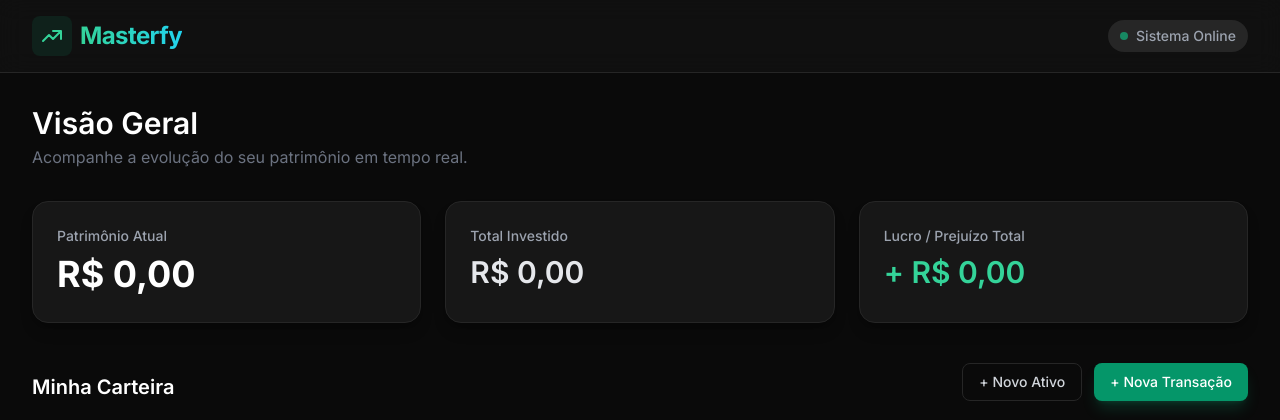
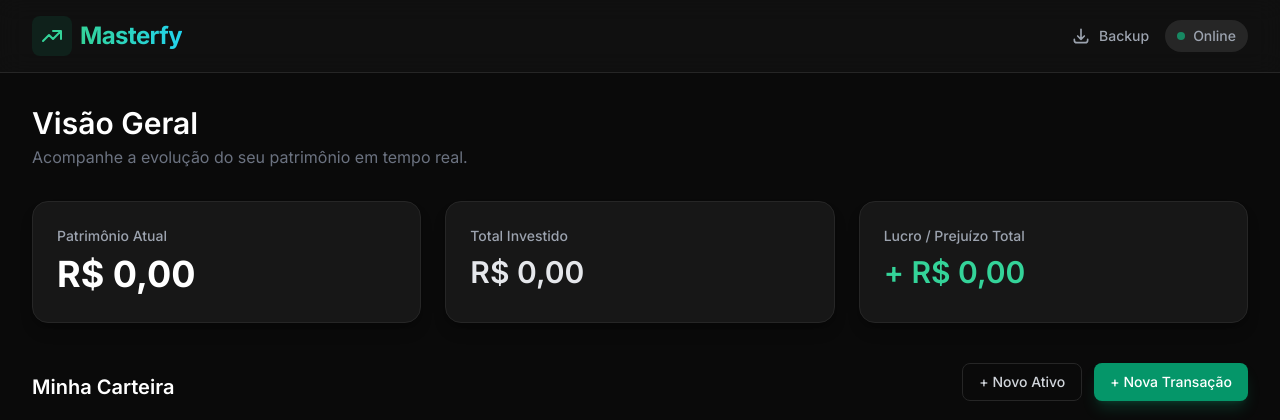
Before and after one commit to gvsprod/masterfy, a FastAPI app: page / in a window 1280 px wide. Shown: the top 420 px of the page. Run offline with FastAPI, Linux system fonts and the light colour scheme; data that the repository does not hold is empty; some libraries are stand-ins or nearby versions.

Commit message:
Implementa backup automatico diario e exportacao manual via web

```diff
--- a/app/main.py
+++ b/app/main.py
@@ -1,5 +1,5 @@
 from fastapi import FastAPI, HTTPException, Depends, Request, Form
-from fastapi.responses import HTMLResponse, RedirectResponse
+from fastapi.responses import HTMLResponse, RedirectResponse, FileResponse
 from fastapi.templating import Jinja2Templates
 from pydantic import BaseModel
 from fastapi import FastAPI, HTTPException, Depends
@@ -7,7 +7,6 @@ from pydantic import BaseModel
 from typing import Optional, List
 from datetime import date
 from apscheduler.schedulers.background import BackgroundScheduler
-from app.services.update_prices import atualizar_precos_b3
 import sqlite3
 import os
 
@@ -15,6 +14,9 @@ import os
 from app.database import iniciar_banco
 from app.services.price_engine import buscar_preco_acao
 from app.services.renda_fixa_engine import calcular_evolucao_cdb_pos
+from app.services.backup_engine import realizar_backup_diario
+from app.services.update_prices import atualizar_precos_b3
+
 
 # --- CONFIGURAÇÕES DO BANCO DE DADOS ---
 BASE_DIR = os.path.dirname(os.path.abspath(__file__))
@@ -80,6 +82,9 @@ agendador.add_job(
     hour=18,
     minute=0
 )
+# NOVO: Rotina de backup (Roda todos os dias às 02:00 da manhã)
+agendador.add_job(realizar_backup_diario, trigger='cron', hour=2, minute=0)
+
 agendador.start()
 
 # --- INICIALIZANDO A API ---
@@ -348,3 +353,19 @@ def editar_transacao_web(
     )
     db.commit()
     return RedirectResponse(url=f"/ativo/{ativo_id}", status_code=303)
+
+    # --- ROTA DE EXPORTAÇÃO DE BACKUP ---
+@app.get("/backup/download")
+def baixar_backup_manual():
+    """Permite ao usuário baixar o banco de dados atual diretamente pelo navegador."""
+    data_hoje = date.today().strftime('%Y-%m-%d')
+    nome_arquivo = f"masterfy_exportacao_{data_hoje}.db"
+
+    # Se o banco existir, envia como anexo para download
+    if os.path.exists(DB_PATH):
+        return FileResponse(
+            path=DB_PATH,
+            media_type='application/octet-stream',
+            filename=nome_arquivo
+        )
+    raise HTTPException(status_code=404, detail="Banco de dados não encontrado.")
--- a/templates/index.html
+++ b/templates/index.html
@@ -21,7 +21,7 @@
 </head>
 <body class="bg-dark text-gray-300 font-sans antialiased min-h-screen selection:bg-emerald-500 selection:text-white">
 
-    <nav class="border-b border-border bg-card/50 backdrop-blur-md sticky top-0 z-10">
+     <nav class="border-b border-border bg-card/50 backdrop-blur-md sticky top-0 z-10">
         <div class="max-w-7xl mx-auto px-4 sm:px-6 lg:px-8 py-4 flex justify-between items-center">
             <div class="flex items-center gap-2">
                 <div class="bg-emerald-500/10 p-2 rounded-lg text-emerald-400">
@@ -31,11 +31,19 @@
                     Masterfy
                 </h1>
             </div>
-            <button class="text-sm font-medium text-gray-400 hover:text-white transition-colors">
-                <span class="bg-border px-3 py-1.5 rounded-full flex items-center gap-2">
-                    <span class="w-2 h-2 rounded-full bg-emerald-500 animate-pulse"></span> Sistema Online
+
+            <div class="flex items-center gap-4">
+                <a href="/backup/download" class="text-sm font-medium text-gray-400 hover:text-emerald-400 transition-colors flex items-center gap-2" title="Baixar Cópia de Segurança">
+                    <svg class="w-5 h-5" fill="none" stroke="currentColor" viewBox="0 0 24 24"><path stroke-linecap="round" stroke-linejoin="round" stroke-width="2" d="M4 16v1a3 3 0 003 3h10a3 3 0 003-3v-1m-4-4l-4 4m0 0l-4-4m4 4V4"></path></svg>
+                    Backup
+                </a>
+
+                <span class="text-sm font-medium text-gray-400">
+                    <span class="bg-border px-3 py-1.5 rounded-full flex items-center gap-2">
+                        <span class="w-2 h-2 rounded-full bg-emerald-500 animate-pulse"></span> Online
+                    </span>
                 </span>
-            </button>
+            </div>
         </div>
     </nav>
 
```
Also changed, not shown: app/services/backup_engine.py (added, +35 -0 lines).
